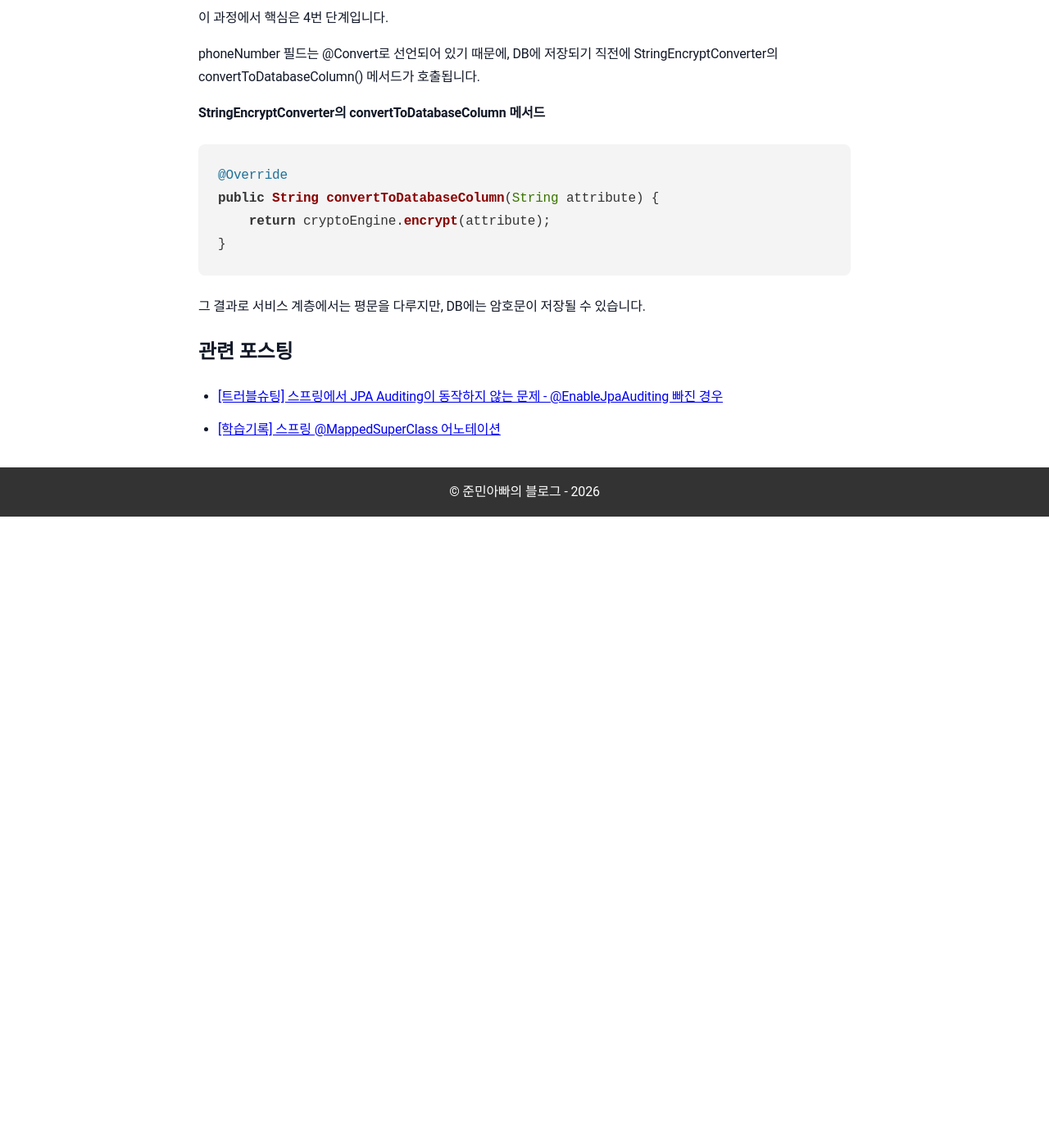
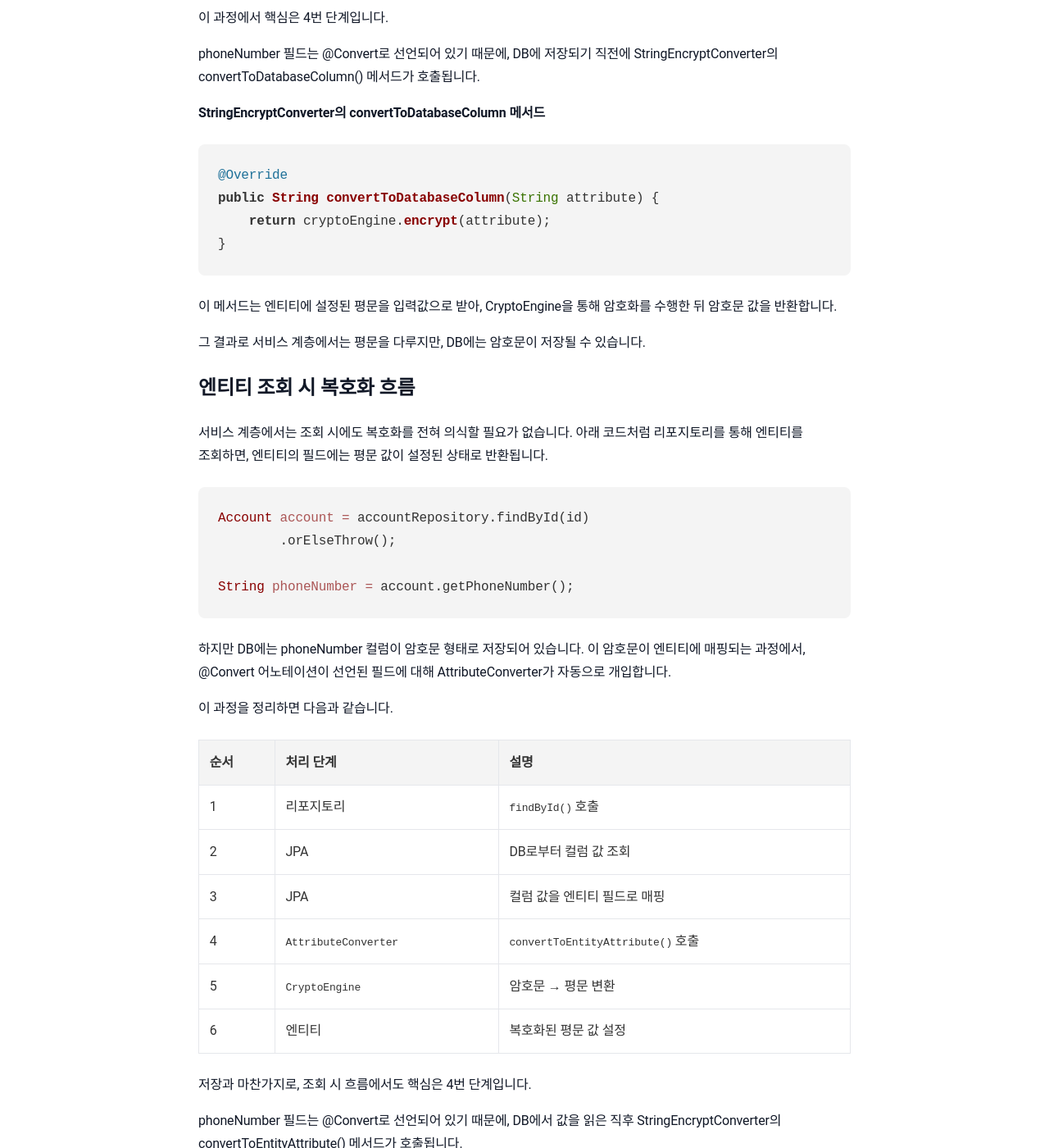
Before and after one commit to sanghoon-lee/sanghoon-lee.github.io, a Jekyll site: the page built from _posts/2026-01-31-JPACryptoConverter5.md, in a window 1280 px wide and 1400 px high, scrolled down 2516 px. Shown: the whole window at 82% size. Built offline with Jekyll 4.4.1, drawn with Linux system fonts in a browser that asks for light colours; nearby versions of some CDN libraries; comment, search, counter and statistics services are not loaded; before the commit the page ends 3146 px from its top, so only the background shows below that; some of the changed text lies outside the part shown.

Commit message:
DB컬럼 암호화 마지막 포스팅 추가

````diff
--- a/_posts/2026-01-31-JPACryptoConverter5.md
+++ b/_posts/2026-01-31-JPACryptoConverter5.md
@@ -1,6 +1,6 @@
 ---
 layout: post
-title: "[토이 프로젝트] DB 컬럼 암호화: (5) 동작방식 및 제약사항"
+title: "[토이 프로젝트] DB 컬럼 암호화: (5) 동작의 흐름 및 제약사항"
 date: 2026-01-31
 categories: 토이프로젝트
 ---
@@ -46,9 +46,9 @@ public class Account extends BaseEntity {
 }
 ```
 
-## 엔티티 저장 시 암·복호화 흐름
+## 엔티티 저장 시 암호화 흐름
 
-JPA를 사용하면 서비스 계층에서는 엔티티를 DB에 저장하면서 암·복호화를 의식할 필요가 없습니다. 아래 코드처럼 엔티티를 생성해서 값을 설정하고, save() 메서드를 호출하기만 하면 됩니다.
+JPA를 사용하면 서비스 계층에서는 엔티티를 DB에 저장하면서 암호화를 의식할 필요가 없습니다. 아래 코드처럼 엔티티를 생성해서 값을 설정하고, save() 메서드를 호출하는 것으로 끝입니다.
 
 ```java
 Account account = new Account();
@@ -60,7 +60,7 @@ account.setAge(30);
 accountRepository.save(account);
 ```
 
-하지만 엔티티가 DB에 저장되려는 순간, @Convert 어노테이션이 선언된 필드는 등록된 AttributeConverter가 자동으로 개입하게 됩니다.
+하지만 엔티티가 DB에 저장되려는 순간, @Convert 어노테이션이 선언된 필드는 등록된 AttributeConverter가 자동으로 개입합니다.
 
 이 과정을 정리하면 다음과 같습니다.
 
@@ -72,7 +72,6 @@ accountRepository.save(account);
 | 4  | AttributeConverter | `convertToDatabaseColumn()` 호출 |
 | 5  | CryptoEngine       | 평문 → 암호문 변환                    |
 | 6  | DB                 | 암호문이 컬럼에 저장                    |
-
 
 이 과정에서 핵심은 4번 단계입니다.
 
@@ -88,7 +87,57 @@ public String convertToDatabaseColumn(String attribute) {
 }
 ```
 
+이 메서드는 엔티티에 설정된 평문을 입력값으로 받아,
+CryptoEngine을 통해 암호화를 수행한 뒤 암호문 값을 반환합니다.
+
 그 결과로 서비스 계층에서는 평문을 다루지만, DB에는 암호문이 저장될 수 있습니다.
+
+## 엔티티 조회 시 복호화 흐름
+
+서비스 계층에서는 조회 시에도 복호화를 전혀 의식할 필요가 없습니다. 아래 코드처럼 리포지토리를 통해 엔티티를 조회하면,
+엔티티의 필드에는 평문 값이 설정된 상태로 반환됩니다.
+
+```java
+Account account = accountRepository.findById(id)
+        .orElseThrow();
+
+String phoneNumber = account.getPhoneNumber();
+```
+
+하지만 DB에는 phoneNumber 컬럼이 암호문 형태로 저장되어 있습니다. 이 암호문이 엔티티에 매핑되는 과정에서, @Convert 어노테이션이 선언된 필드에 대해 AttributeConverter가 자동으로 개입합니다.
+
+이 과정을 정리하면 다음과 같습니다.
+
+| 순서 | 처리 단계                | 설명                              |
+| -- | -------------------- | ------------------------------- |
+| 1  | 리포지토리                | `findById()` 호출                 |
+| 2  | JPA                  | DB로부터 컬럼 값 조회                   |
+| 3  | JPA                  | 컬럼 값을 엔티티 필드로 매핑                |
+| 4  | `AttributeConverter` | `convertToEntityAttribute()` 호출 |
+| 5  | `CryptoEngine`       | 암호문 → 평문 변환                     |
+| 6  | 엔티티                  | 복호화된 평문 값 설정                    |
+
+
+저장과 마찬가지로, 조회 시 흐름에서도 핵심은 4번 단계입니다.
+
+phoneNumber 필드는 @Convert로 선언되어 있기 때문에,
+DB에서 값을 읽은 직후 StringEncryptConverter의
+convertToEntityAttribute() 메서드가 호출됩니다.
+
+**StringEncryptConverter의 convertToEntityAttribute() 메서드**
+```java
+@Override
+public String convertToEntityAttribute(String dbData) {
+    return cryptoEngine.decrypt(dbData);
+}
+```
+
+이 메서드는 DB로부터 조회된 암호문을 입력값으로 받아,
+CryptoEngine을 통해 복호화를 수행한 뒤 평문 값을 반환합니다.
+
+그 결과로 서비스 계층이나 도메인 모델에서는
+암호화 여부를 전혀 의식하지 않고도, DB로부터
+항상 평문 데이터를 조회할 수 있습니다.
 
 ## 관련 포스팅
 
````
